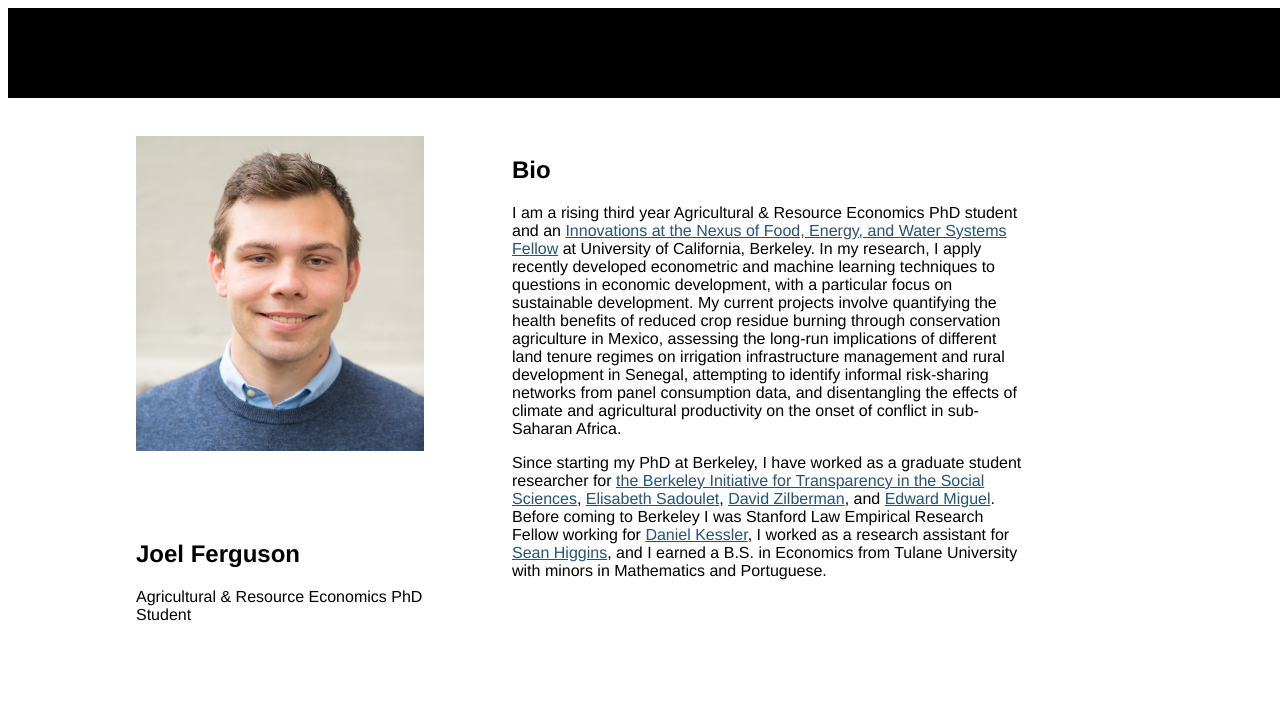
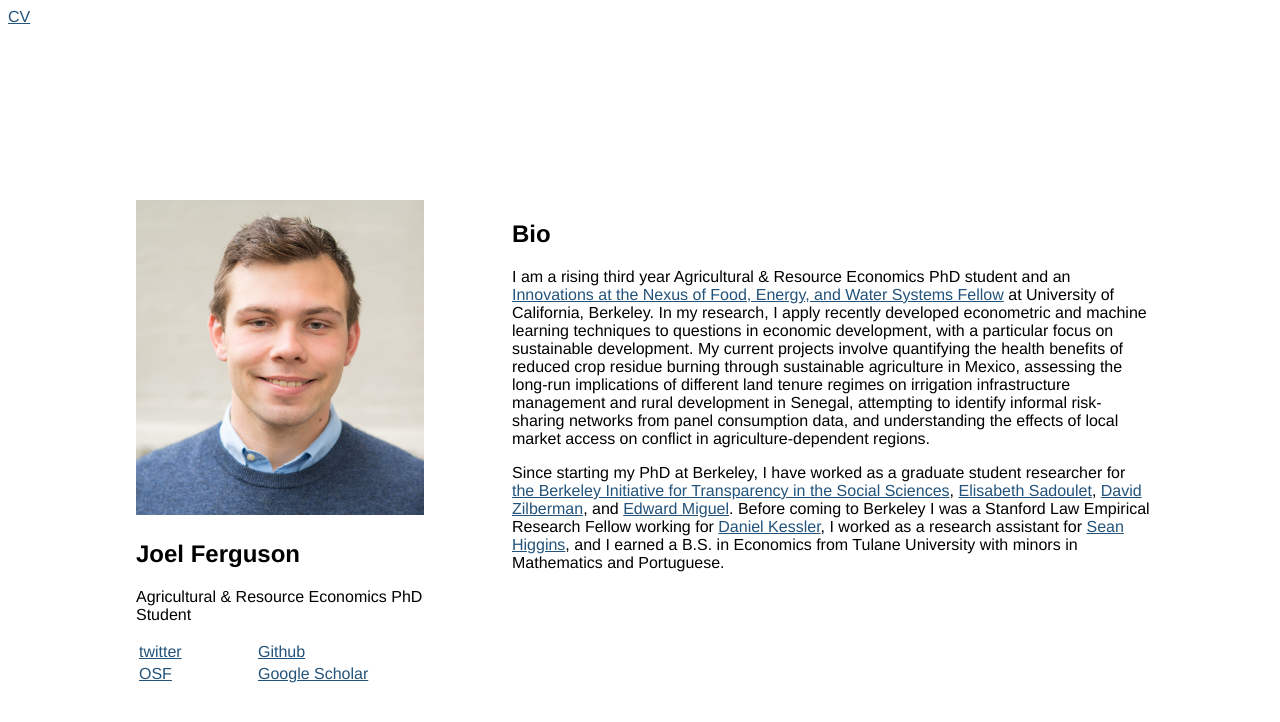
Before and after one commit to joelferg/joelferg.github.io, a Jekyll site: the page built from index.html, in a window 1280 px wide. Shown: the top 722 px of the page. Built offline with Jekyll 4.4.1, drawn with Linux system fonts in a browser that asks for light colours.

Commit message:
Commit before messing around

```diff
--- a/_layouts/default.html
+++ b/_layouts/default.html
@@ -5,7 +5,7 @@
 
 .side {
   background-color: white;
-  margin-top: 10%;
+  margin-top: 15%;
   margin-left: 10%;
   height: 30%;
   width: 25%;
@@ -30,19 +30,19 @@
 /* Main column */
 .main {
   position: absolute;
-  right: 20%;
-  width: 40%;
-  height: 80%;
+  right: 10%;
+  width: 50%;
+  height: 70%;
   overflow: auto;
   background-color: white;
-  margin-top: 10%;
+  margin-top: 15%;
   font-family: Helvetica, Arial, sans-serif;
 }
 
 /* Top Navigation Menu */
 .top_nav {
   position: fixed;
-  background-color: black;
+  background-color: white;
   height: 10%;
   width: 100%;
   font-family: Helvetica, Arial, sans-serif;
@@ -57,7 +57,7 @@ a {
 
 <div class="row">
   <div class="top_nav">
-    <p>test</p>
+    <a href="/CV.pdf">CV</a>
   </div>
 </div>
 
@@ -75,5 +75,15 @@ a {
   <div class="side_text">
     <h2 style="text-align:left;">Joel Ferguson</h2>
     <p> Agricultural & Resource Economics PhD Student </p>
+    <table style="width:75%">
+      <tr>
+        <td style="text-align:left; width:50%;"><a href="https://twitter.com/FergJoel">twitter</a></td>
+        <td style="text-align:left; width:50%;"><a href="https://github.com/joelferg">Github</a></td>
+      </tr>
+      <tr>
+        <td style="text-align:left; width:50%;"><a href="https://osf.io/fne8h/">OSF</a></td>
+        <td style="text-align:left; width:50%;"><a href="https://scholar.google.com/citations?user=ZwkdsG0AAAAJ&hl=en">Google Scholar</a></td>
+      </tr>
+    </table>
   </div>
 </div>
--- a/index.html
+++ b/index.html
@@ -4,8 +4,8 @@ title: Joel Ferguson
 ---
 <h2> Bio </h2>
 <p>
-I am a rising third year Agricultural & Resource Economics PhD student and an <a href="https://blumcenter.berkeley.edu/academics/infews/">Innovations at the Nexus of Food, Energy, and Water Systems Fellow</a> at University of California, Berkeley. In my research, I apply recently developed econometric and machine learning techniques to questions in economic development, with a particular focus on sustainable development. My current projects involve quantifying the health benefits of reduced crop residue burning through conservation agriculture in Mexico, assessing the long-run implications of different land tenure regimes on irrigation infrastructure management and rural development in Senegal, attempting to identify informal risk-sharing networks from panel consumption data, and disentangling the effects of climate and agricultural productivity on the onset of conflict in sub-Saharan Africa.
+I am a rising third year Agricultural & Resource Economics PhD student and an <a href="https://blumcenter.berkeley.edu/academics/infews/">Innovations at the Nexus of Food, Energy, and Water Systems Fellow</a> at University of California, Berkeley. In my research, I apply recently developed econometric and machine learning techniques to questions in economic development, with a particular focus on sustainable development. My current projects involve quantifying the health benefits of reduced crop residue burning through sustainable agriculture in Mexico, assessing the long-run implications of different land tenure regimes on irrigation infrastructure management and rural development in Senegal, attempting to identify informal risk-sharing networks from panel consumption data, and understanding the effects of local market access on conflict in agriculture-dependent regions.
 </p>
 <p>
-Since starting my PhD at Berkeley, I have worked as a graduate student researcher for <a href="https://www.bitss.org/">the Berkeley Initiative for Transparency in the Social Sciences</a>, <a href="https://are.berkeley.edu/esadoulet/">Elisabeth Sadoulet</a>, <a href="https://www.professorzilberman.com/">David Zilberman</a>, and <a href="http://emiguel.econ.berkeley.edu/">Edward Miguel</a>. Before coming to Berkeley I was Stanford Law Empirical Research Fellow working for <a href="https://law.stanford.edu/directory/daniel-p-kessler/">Daniel Kessler</a>, I worked as a research assistant for <a href="https://seankhiggins.com/">Sean Higgins</a>, and I earned a B.S. in Economics from Tulane University with minors in Mathematics and Portuguese.
+Since starting my PhD at Berkeley, I have worked as a graduate student researcher for <a href="https://www.bitss.org/">the Berkeley Initiative for Transparency in the Social Sciences</a>, <a href="https://are.berkeley.edu/esadoulet/">Elisabeth Sadoulet</a>, <a href="https://www.professorzilberman.com/">David Zilberman</a>, and <a href="http://emiguel.econ.berkeley.edu/">Edward Miguel</a>. Before coming to Berkeley I was a Stanford Law Empirical Research Fellow working for <a href="https://law.stanford.edu/directory/daniel-p-kessler/">Daniel Kessler</a>, I worked as a research assistant for <a href="https://seankhiggins.com/">Sean Higgins</a>, and I earned a B.S. in Economics from Tulane University with minors in Mathematics and Portuguese.
 </p>
```
Also changed, not shown: 1 other file.
